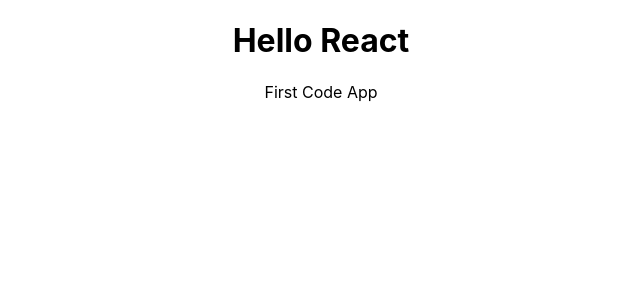
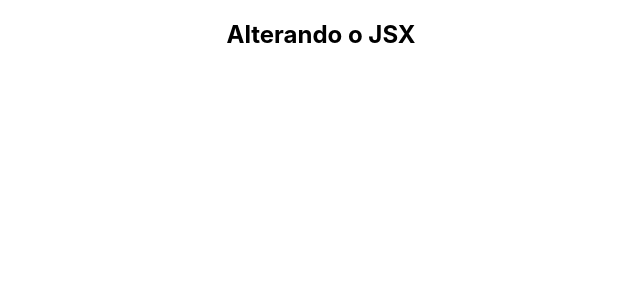
Before and after one commit to LeandroBonatto/CostProject, a React (Create React App) app in the folder cost-project/: page / in a window 1280 px wide. Shown: the top 300 px of the page, without its empty margins (319-959 px from the left). Built offline with nearby package versions, Linux system fonts and the light colour scheme.

Commit message:
Update App.js

```diff
--- a/cost-project/src/App.js
+++ b/cost-project/src/App.js
@@ -3,8 +3,7 @@
 function App() {
   return (
     <div className="App">
-      <h1>Hello React</h1>
-      <p>First Code App</p>
+      <h2>Alterando o JSX</h2>
     </div>
   );
 }
```
